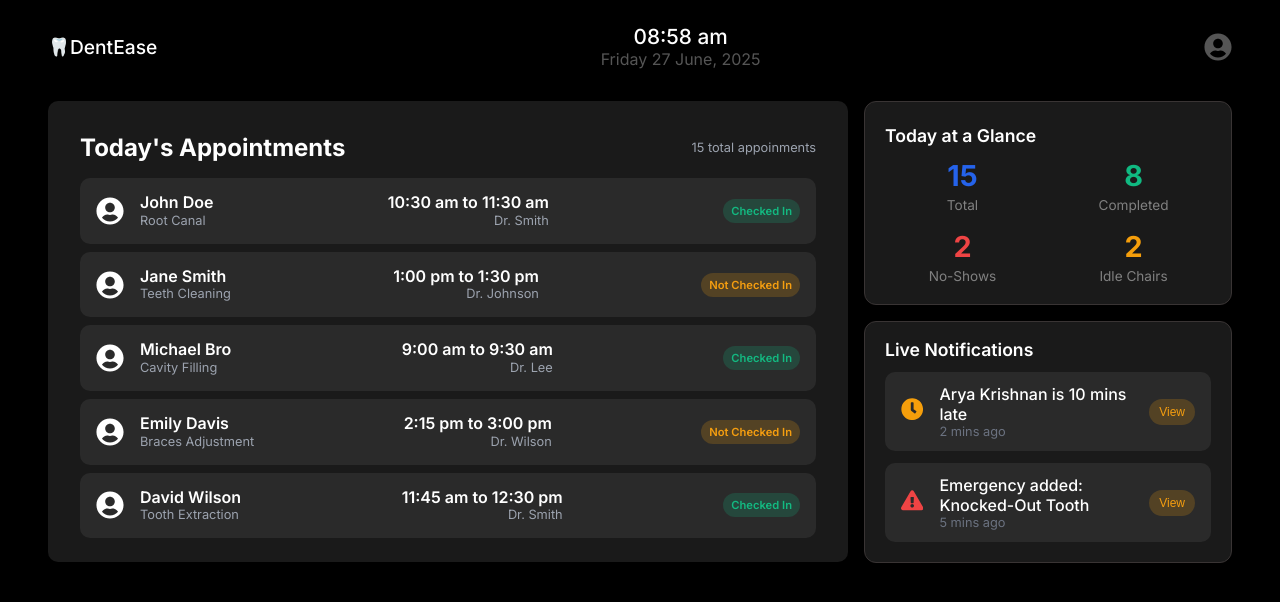
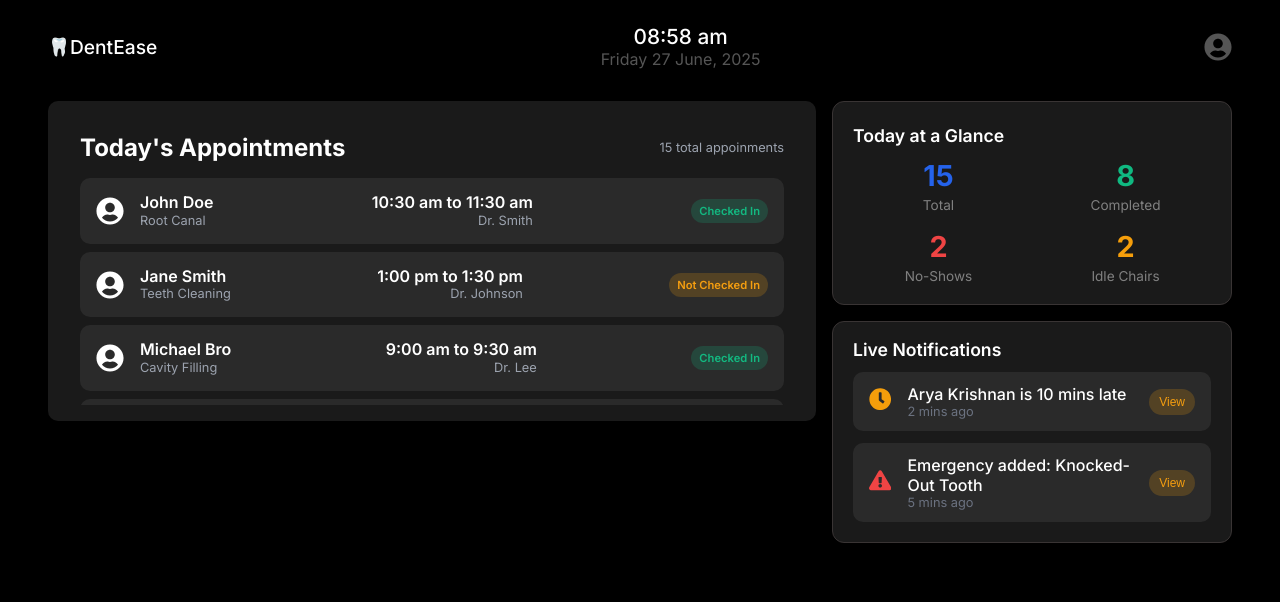
Before and after one commit to typshi-aswin/aetherduo, a React (Vite) app: page / in a window 1280 px wide. Shown: the top 602 px of the page. Built offline with nearby package versions, Linux system fonts and the light colour scheme.

Commit message:
fix: css changes

```diff
--- a/src/pages/FrontDesk/ui/Notifications/Notifications.module.css
+++ b/src/pages/FrontDesk/ui/Notifications/Notifications.module.css
@@ -5,6 +5,7 @@
   border-radius: 12px;
   border: 1px rgb(57, 52, 52) solid;
   box-shadow: 0 4px 10px rgba(0, 0, 0, 0.05);
+  width: 400px;
 }
 
 .title {
--- a/src/pages/FrontDesk/ui/TodayAppointments/TodayAppointments.module.css
+++ b/src/pages/FrontDesk/ui/TodayAppointments/TodayAppointments.module.css
@@ -2,7 +2,7 @@
     display:flex;
     flex-direction: column;
     width: 50rem;
-    min-height: 20rem;
+    height: 20rem;
     background-color: var(--primary-container-color);
     border:0.2px;
     border-color: gray ;
@@ -11,6 +11,7 @@
     padding: 1rem 2rem;
     color:white;
     margin-top: 2rem;
+    overflow: hidden;
 }
 
 .appointmentHeader {
@@ -28,6 +29,23 @@
     font-size:0.8rem;
     color: var(--secondary-text-color);
 }
+
+.tableContainer {
+    flex: 1; /* Takes remaining space */
+  overflow-y: auto; /* Enables vertical scrolling */
+}
+
+.tableContainer {
+    /* Existing styles */
+    scrollbar-width: none; /* For Firefox */
+    -ms-overflow-style: none; /* For IE/Edge */
+}
+
+/* Hide scrollbar for Chrome, Safari, and Opera */
+.tableContainer::-webkit-scrollbar {
+    display: none;
+}
+
 
 .row {
     display:flex;
```
Also changed, not shown: src/pages/FrontDesk/ui/PatientSearch/PatientSearch.jsx (added, +11 -0 lines), src/pages/FrontDesk/ui/PatientSearch/PatientSearch.module.css (added).
